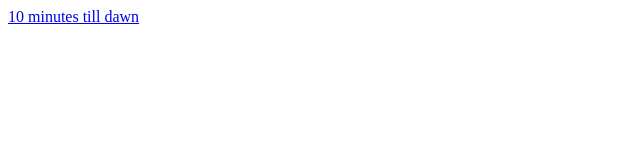
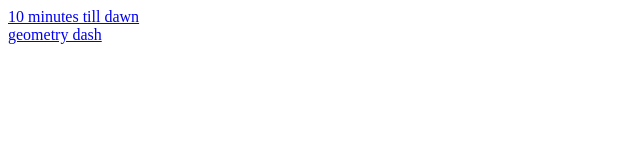
Before and after one commit to skylinesrgood/embed, a plain HTML site: page index.html in a window 1280 px wide. Shown: the whole page, without its empty margins (0-640 px from the left). Drawn offline with Linux system fonts and the light colour scheme.

Commit message:
Update index.html

```diff
--- a/index.html
+++ b/index.html
@@ -3,3 +3,9 @@
     10 minutes till dawn
   </div>
 </a>
+
+<a href="games/geometry dash/index.html">
+  <div>
+    geometry dash
+  </div>
+</a>
```
